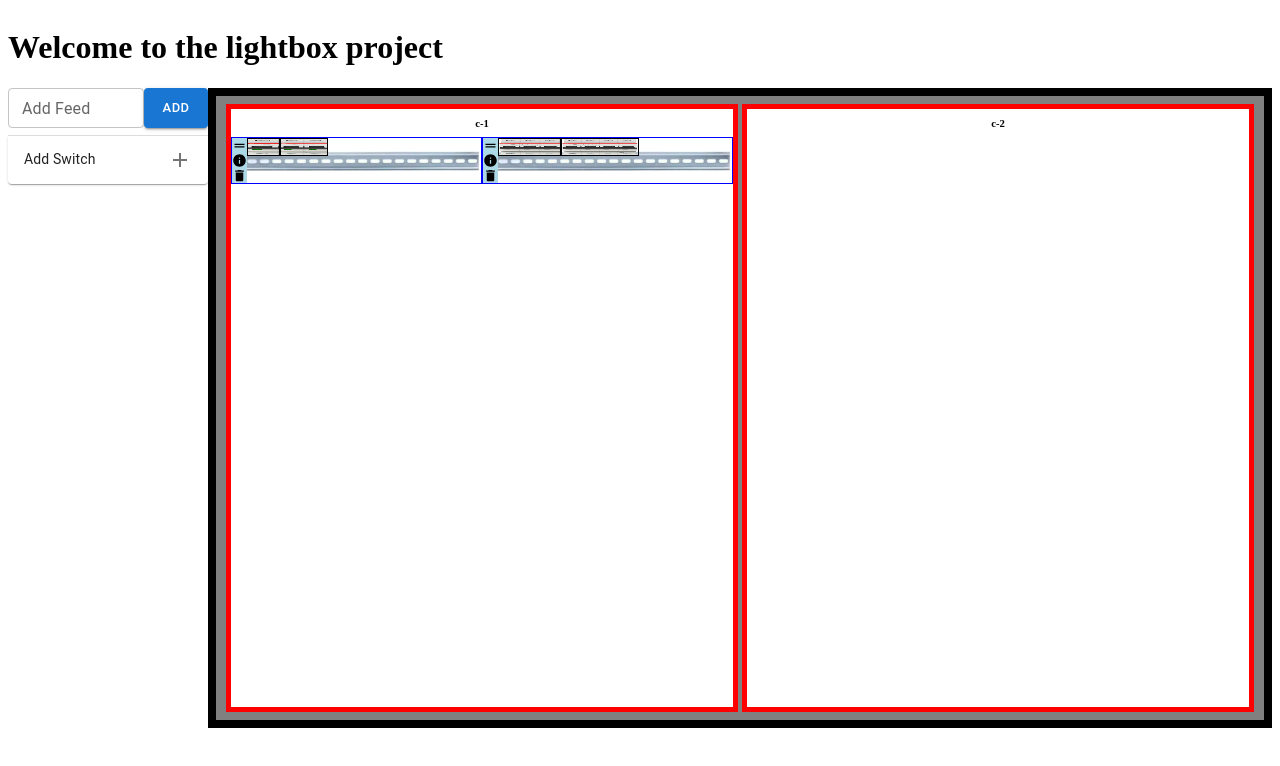
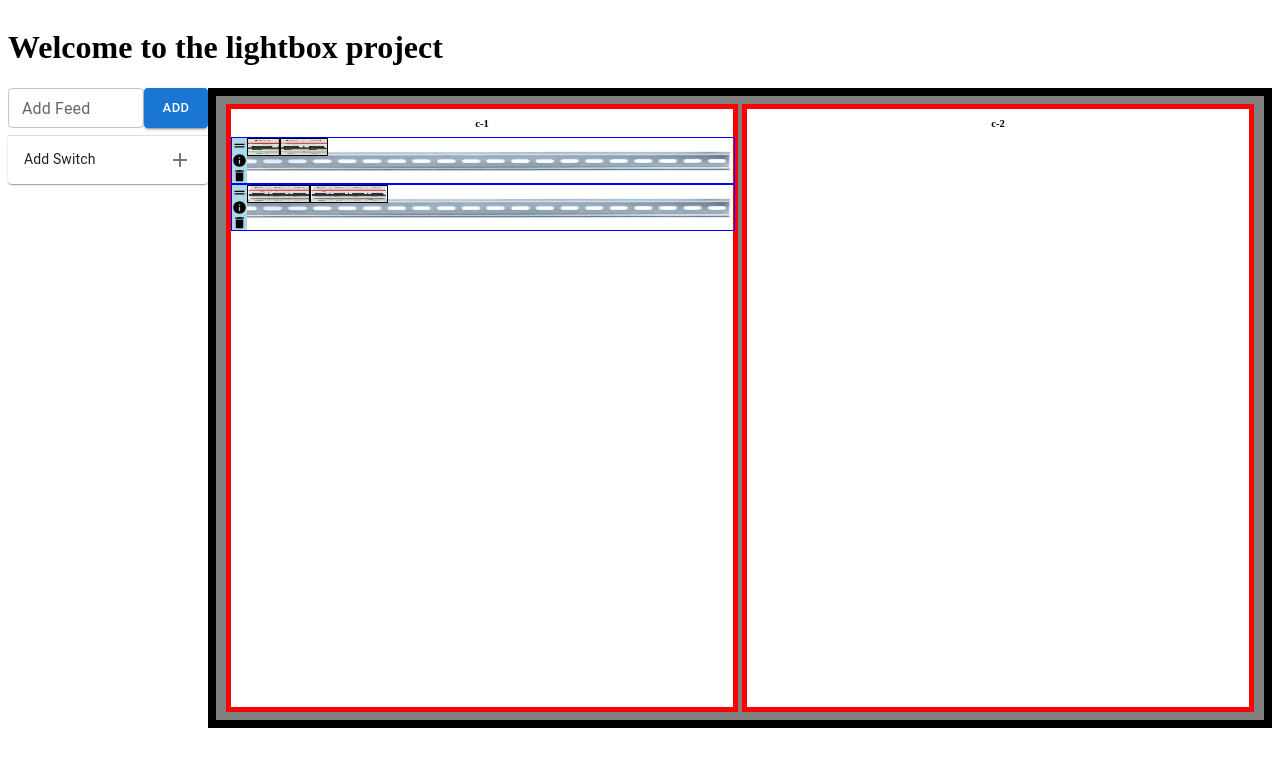
Before and after one commit to ItamarGerasy/lightbox, a React (Create React App) app: page / in a window 1280 px wide. Shown: the top 766 px of the page. Built offline with nearby package versions, Linux system fonts and the light colour scheme.

Commit message:
fixed compartment flexbox

```diff
--- a/src/components/Compartment.tsx
+++ b/src/components/Compartment.tsx
@@ -6,7 +6,7 @@ import { Draggable } from 'react-beautiful-dnd';
 import { StrictModeDroppable } from './general/StrictModeDroppable'
 import { useGlobalState } from './MainAppState';
 import { Compartment as CompartmentType, Modules } from './general/typeForComponents';
-import { FlexBox, Title } from './general/GeneralStyles.styles'
+import { ColumnFlexBox, Title } from './general/GeneralStyles.styles'
 
 type InnerModulesListProps = {
   modulesOrderedList: Array<string>;
@@ -15,11 +15,11 @@ type InnerModulesListProps = {
 
 const InnerModulesList: React.FC<InnerModulesListProps> = ( { modules, modulesOrderedList } ) => {
     return (
-      <FlexBox>
+      <ColumnFlexBox>
         {modulesOrderedList.map((moduleId: string, index: number) => (
           <Module key={moduleId} module={modules[moduleId]} index={index} />)
         )}
-      </FlexBox>
+      </ColumnFlexBox>
     )
 }
 
```
